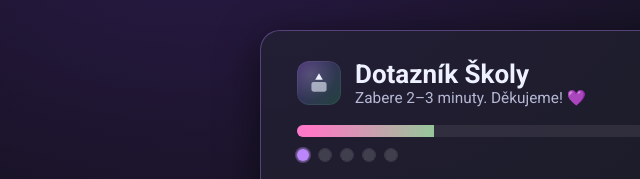
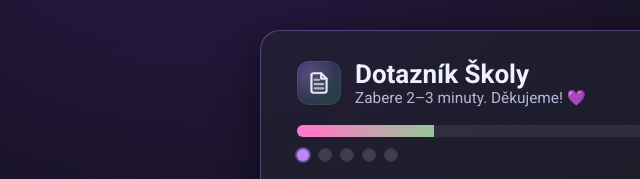
Before and after one commit to arttroj/arttroj.github.io, a plain HTML site: page index.html in a window 1280 px wide. Both pictures are taken after a click on the button "Začít". Shown: the part 176-355 px from the top of the page, 0-640 px from the left. Drawn offline with Linux system fonts and the light colour scheme.

Commit message:
Update index.html

```diff
--- a/index.html
+++ b/index.html
@@ -275,9 +275,15 @@
     <header class="hero" role="banner">
       <div class="logo" aria-hidden="true">
         <!-- Simple logo icon -->
-        <svg viewBox="0 0 24 24" fill="none" xmlns="http://www.w3.org/2000/svg" aria-hidden="true">
-          <path d="M12 3l3.5 6H8.5L12 3Z" fill="currentColor"/>
-          <rect x="5" y="11" width="14" height="9" rx="2" fill="currentColor" opacity=".6"/>
+        <svg viewBox="0 0 24 24" aria-hidden="true" xmlns="http://www.w3.org/2000/svg">
+          <g fill="none" stroke="currentColor" stroke-width="2" stroke-linecap="round" stroke-linejoin="round" opacity="0.95">
+            <!-- контур листа -->
+            <path d="M14 3H7a2 2 0 0 0-2 2v14a2 2 0 0 0 2 2h10a2 2 0 0 0 2-2V8z"/>
+            <!-- загнутый угол -->
+            <path d="M14 3v5h5"/>
+            <!-- легкие линии 'текста' -->
+            <path d="M8 9h4M8 13h8M8 17h8" opacity="0.7"/>
+          </g>
         </svg>
       </div>
       <div>
```
